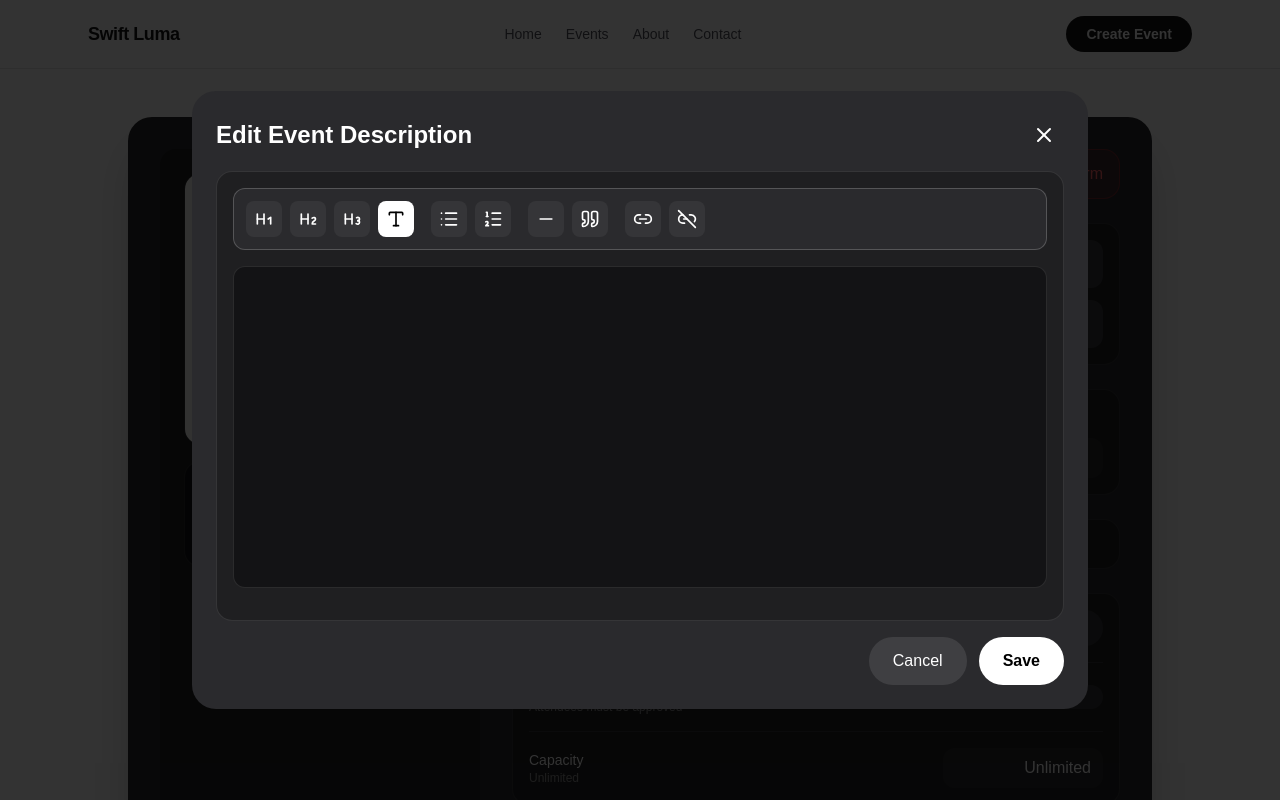
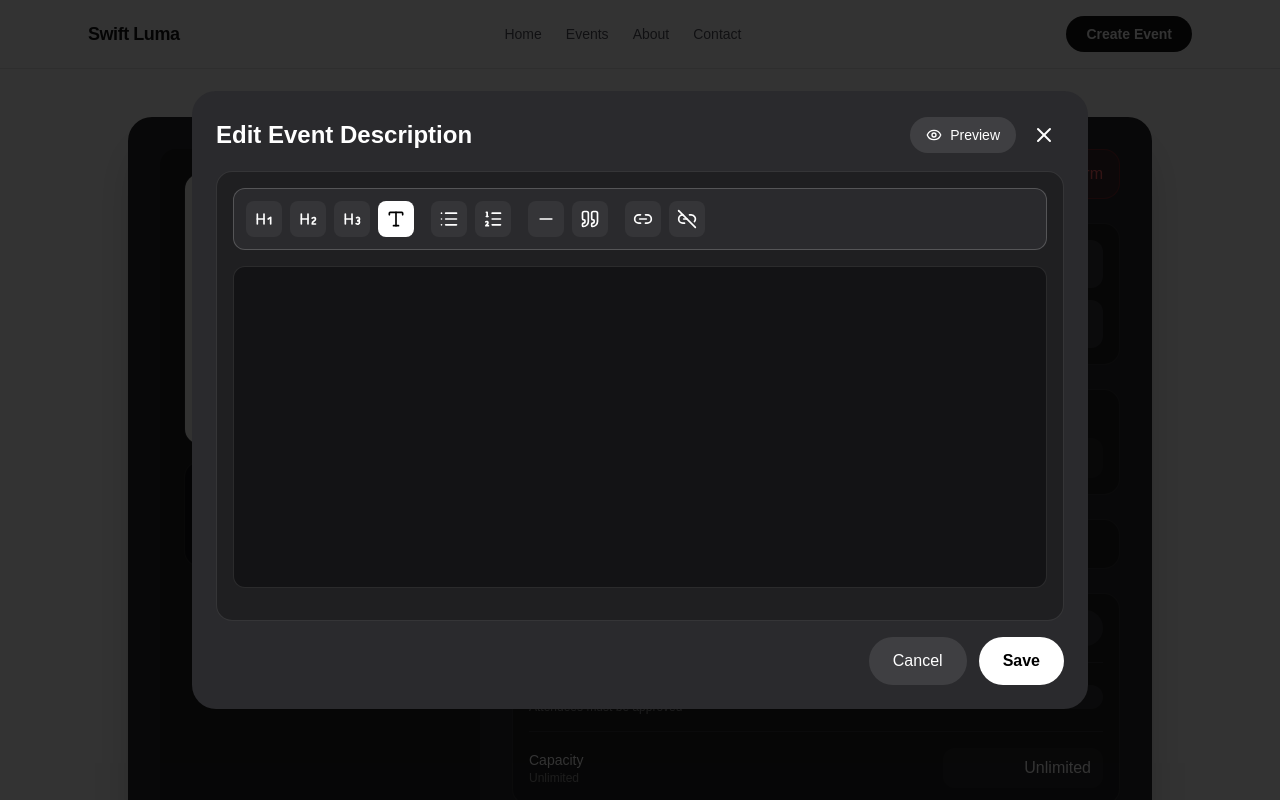
Before and after one commit to Swift-Food/events-website, a Next.js app: page /event-creation in a window 1280 px wide. Both pictures are taken after a click on the button "Edit Description". Shown: the top 800 px of the page. Built offline with nearby package versions, Linux system fonts and the light colour scheme.

Commit message:
Made a preview for the event description modal

```diff
--- a/src/components/event-edit/EventDescriptionModal.tsx
+++ b/src/components/event-edit/EventDescriptionModal.tsx
@@ -1,7 +1,7 @@
 "use client";
 
 import { useState, useEffect } from "react";
-import { X } from "lucide-react";
+import { X, Eye, Pencil } from "lucide-react";
 import Tiptap from "@/components/Tiptap";
 import { useEventCreation } from "@/context/EventCreationContext";
 
@@ -16,10 +16,12 @@ export default function EventDescriptionModal({
 }: EventDescriptionModalProps) {
   const { description, setDescription } = useEventCreation();
   const [localDescription, setLocalDescription] = useState(description);
+  const [isEditMode, setIsEditMode] = useState(true);
 
   // Update localDescription whenever the modal opens or description changes
   useEffect(() => {
     setLocalDescription(description);
+    setIsEditMode(true); // Reset to edit mode when modal opens
   }, [isOpen, description]);
 
   if (!isOpen) return null;
@@ -38,7 +40,28 @@ export default function EventDescriptionModal({
     <div className="fixed inset-0 z-50 flex items-center justify-center bg-black/80 p-4">
       <div className="w-full max-w-4xl rounded-3xl bg-[#2a2a2d] p-6 text-white">
         <div className="mb-4 flex items-center justify-between">
-          <h2 className="text-2xl font-semibold">Edit Event Description</h2>
+          <h2 className="text-2xl font-semibold">
+            {isEditMode ? "Edit Event Description" : "Preview Event Description"}
+          </h2>
+          <div className="flex items-center gap-2">
+            <button
+              type="button"
+              onClick={() => setIsEditMode(!isEditMode)}
+              className="flex items-center gap-2 rounded-full bg-white/10 px-4 py-2 text-sm font-medium transition hover:bg-white/20"
+              aria-label={isEditMode ? "Switch to preview mode" : "Switch to edit mode"}
+            >
+              {isEditMode ? (
+                <>
+                  <Eye className="h-4 w-4" />
+                  Preview
+                </>
+              ) : (
+                <>
+                  <Pencil className="h-4 w-4" />
+                  Edit
+                </>
+              )}
+            </button>
             <button
               type="button"
               onClick={handleCancel}
@@ -48,9 +71,14 @@ export default function EventDescriptionModal({
               <X className="h-6 w-6" />
             </button>
           </div>
+        </div>
 
         <div className="rounded-2xl border border-white/10 bg-[#1f1f21] p-4">
-          <Tiptap content={localDescription} onChange={setLocalDescription} />
+          <Tiptap
+            content={localDescription}
+            onChange={setLocalDescription}
+            editable={isEditMode}
+          />
         </div>
 
         <div className="mt-4 flex justify-end gap-3">
--- a/src/components/tiptap.tsx
+++ b/src/components/tiptap.tsx
@@ -20,28 +20,33 @@ import {
 interface TiptapProps {
   content?: string;
   onChange?: (content: string) => void;
+  editable?: boolean;
 }
 
-const Tiptap = ({ content = "", onChange }: TiptapProps) => {
+const Tiptap = ({ content = "", onChange, editable = true }: TiptapProps) => {
   const editor = useEditor({
     extensions: [
       StarterKit,
       Link.configure({
-        openOnClick: false,
+        openOnClick: !editable,
         linkOnPaste: true,
         shouldAutoLink: (url) => /^https?:\/\//.test(url),
         HTMLAttributes: {
-          class:
-            "text-blue-400 underline decoration-blue-400/70 hover:text-blue-300 cursor-text",
+          class: editable
+            ? "text-blue-400 underline decoration-blue-400/70 hover:text-blue-300 cursor-text"
+            : "text-blue-400 underline decoration-blue-400/70 hover:text-blue-300 cursor-pointer",
         },
       }),
     ],
+    editable,
     editorProps: {
       handleClick(view, pos, event) {
+        if (editable) {
           const target = event.target as HTMLElement | null;
           if (target && target.closest("a")) {
             event.preventDefault();
             return true;
+          }
         }
         return false;
       },
@@ -62,6 +67,13 @@ const Tiptap = ({ content = "", onChange }: TiptapProps) => {
       editor.commands.setContent(content);
     }
   }, [editor, content]);
+
+  // Update editor editable state when the editable prop changes
+  useEffect(() => {
+    if (editor) {
+      editor.setEditable(editable);
+    }
+  }, [editor, editable]);
 
   if (!editor) {
     return null;
@@ -123,6 +135,7 @@ const Tiptap = ({ content = "", onChange }: TiptapProps) => {
 
   return (
     <div className="space-y-4">
+      {editable && (
         <div className="flex flex-wrap items-center gap-2 rounded-xl border border-white/20 bg-[#2a2a2d] p-3">
         <ToolbarButton
           onClick={() =>
@@ -215,6 +228,7 @@ const Tiptap = ({ content = "", onChange }: TiptapProps) => {
           <Link2Off className="h-5 w-5" />
         </ToolbarButton>
         </div>
+      )}
 
       <div className="min-h-[300px] rounded-xl border border-white/10 bg-[#131315] p-4">
         <EditorContent editor={editor} className="tiptap-editor" />
```
Lines whose indentation alone changed are shown as unchanged.
